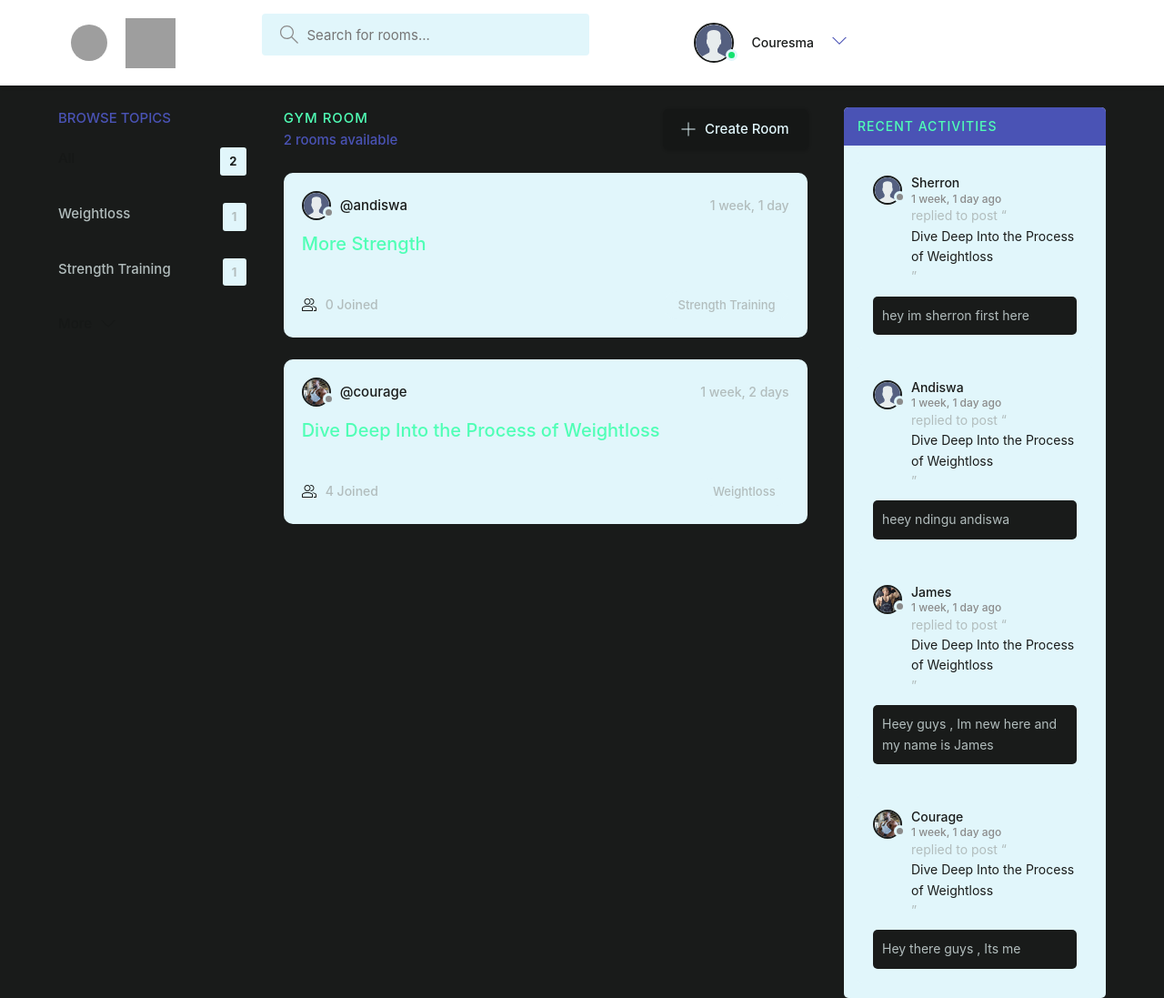
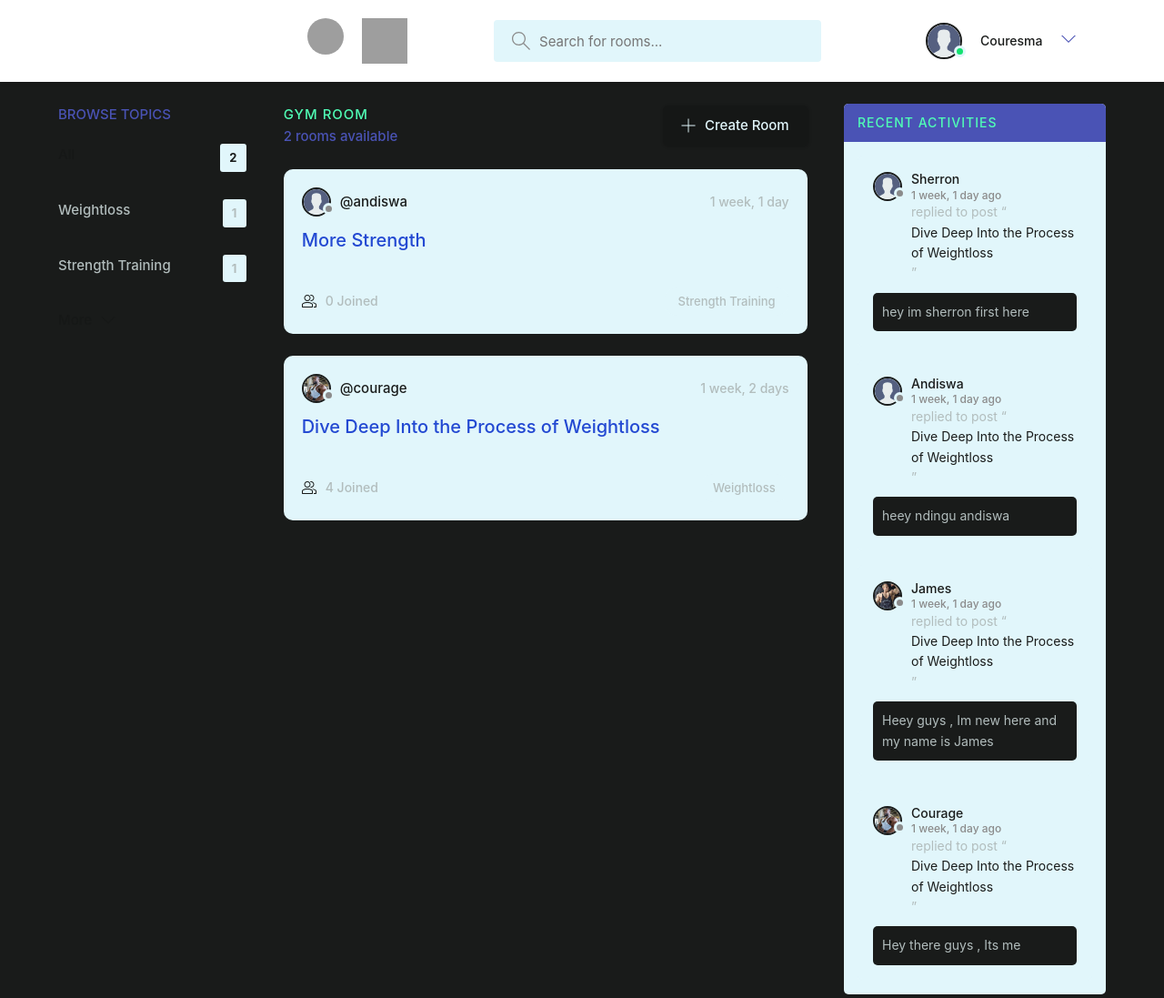
Before and after one commit to CourageGanyiwa/gym_bud_app, a Django app: page / in a window 1280 px wide. Shown: the whole page at 91% size. Run offline with Django 5.2, Linux system fonts and the light colour scheme; a user stored in the database is signed in; data comes from the database, SQL or seed files in the repository; grey boxes are pictures that could not be loaded.

Commit message:
latest changes

```diff
--- a/static/styles/style.css
+++ b/static/styles/style.css
@@ -282,13 +282,17 @@ nav {
 .header > .container {
   display: flex;
   gap: 9.5rem;
+  align-items: center;
+  justify-content: flex-start;
 }
 
 .header__logo,
 .header__user {
   display: flex;
+  margin-left: auto;
   gap: 2rem;
-  align-items: center;
+  align-items: stretch;
+  justify-content: center;
 }
 
 .header__logo > img {
@@ -699,7 +703,7 @@ nav {
   font-size: 2rem;
   font-weight: 500;
   margin-bottom: 1.5rem;
-  color: var(--color-light);
+  color: #2349d2;
   transition: all 0.3s ease-in-out;
 }
 
--- a/templates/navbar.html
+++ b/templates/navbar.html
@@ -9,7 +9,7 @@
       <img
         src="https://res.cloudinary.com/du238xjtt/image/upload/v1763771852/gym-bud_logo_hjqizz.png"
         alt=""
-        style="width: 55px; height: 55px"
+        style="width: 50px; height: 50px"
       />
     </a>
     <form class="header__search" method="get" action="{% url 'home' %}">
@@ -37,12 +37,7 @@
           <div class="avatar avatar--medium active">
             <img
               src="{{ request.user.avatar_url }}"
-              style="
-                display: flex;
-                width: 40px;
-                height: 40px;
-                align-self: flex-end;
-              "
+              style="display: flex; align-self: flex-end"
             />
           </div>
 
```
